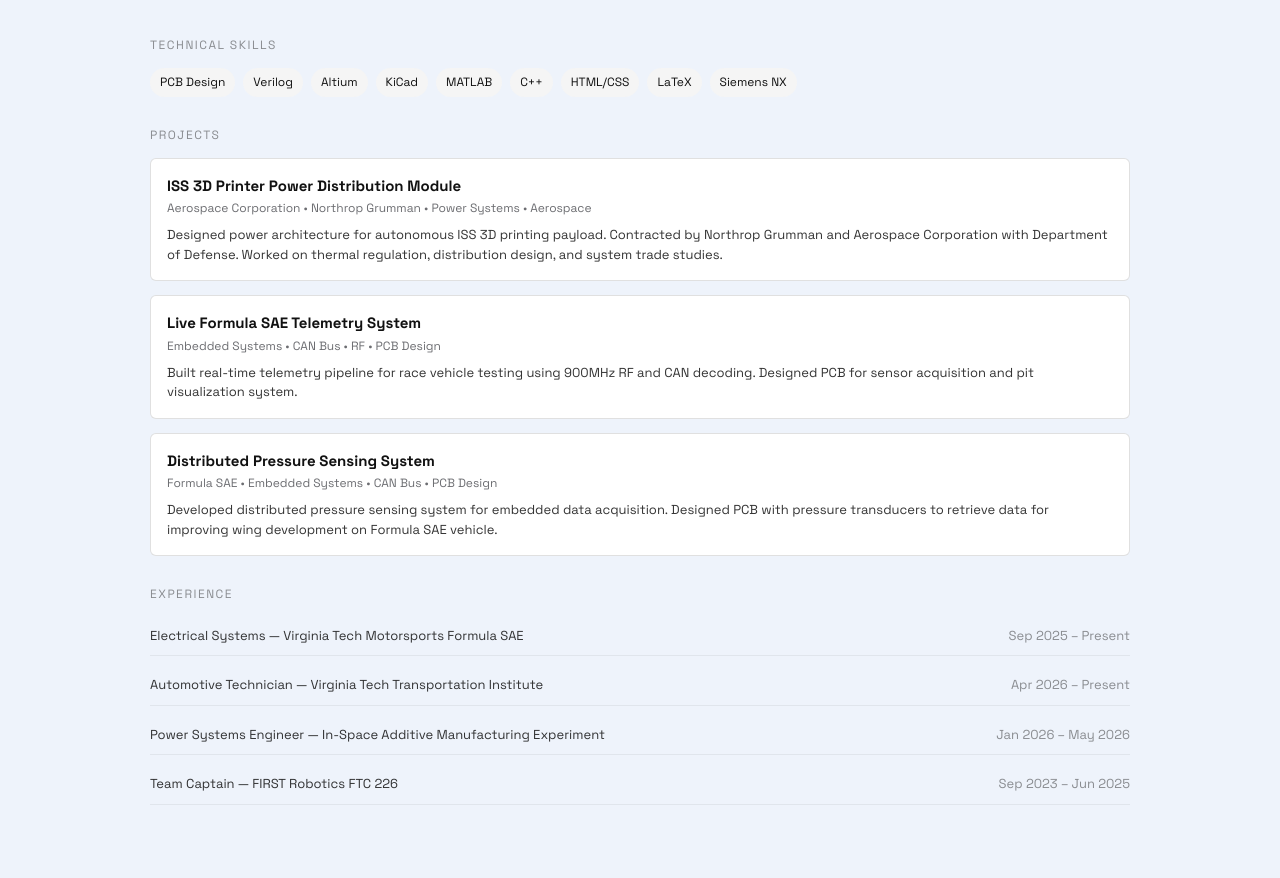
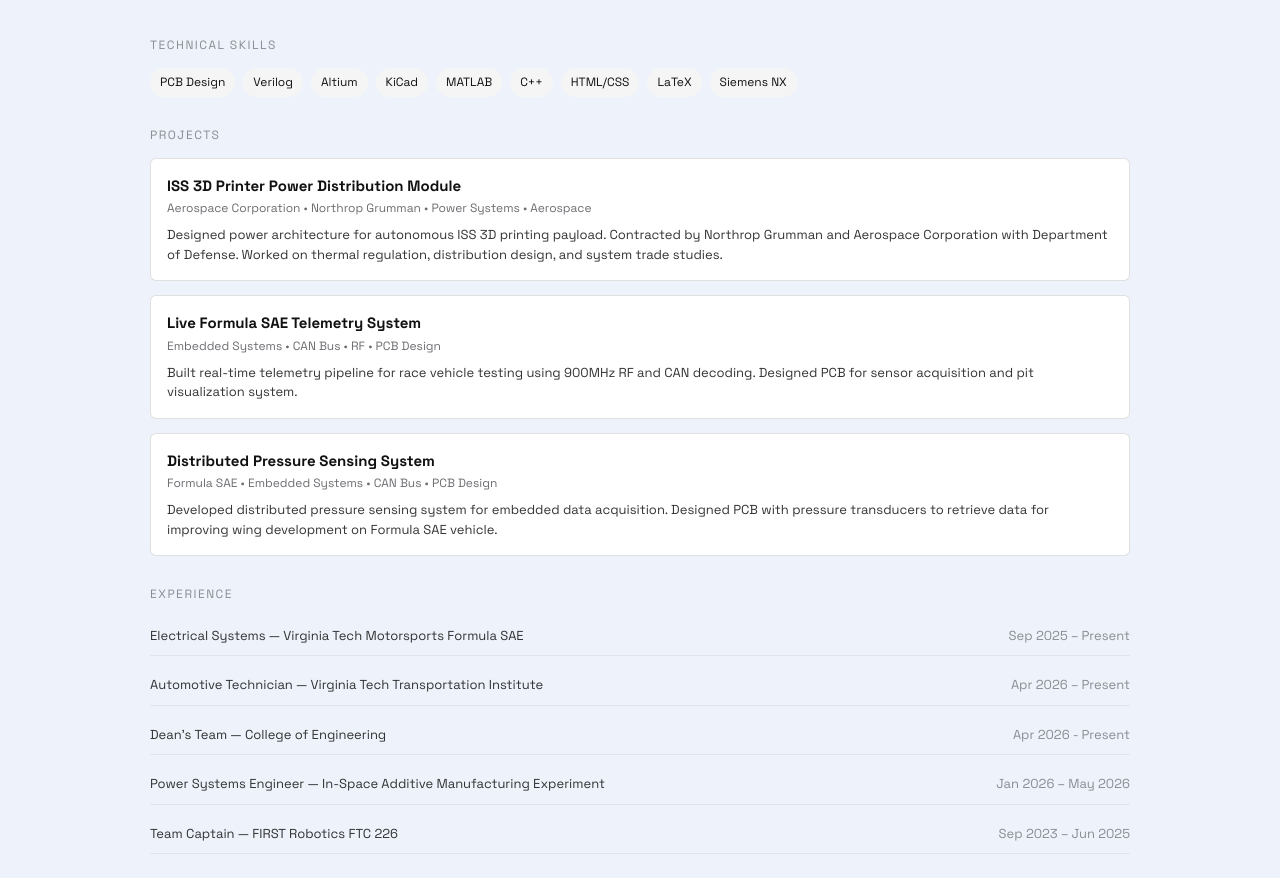
Before and after one commit to rvlichter/rvlichter.github.io, a plain HTML site: page index.html in a window 1280 px wide. Shown: the part 184-1062 px from the top of the page. Drawn offline with Linux system fonts and the light colour scheme.

Commit message:
add dean's role + fix cli default (show v/ inspect)

```diff
--- a/index.html
+++ b/index.html
@@ -1049,7 +1049,6 @@ body[data-palette="paper"] {
     <span class="prompt">user@vt:~$</span>
     <input id="terminalInput"
       style="background:none;border:none;outline:none;font-family:inherit;font-size:13px;width:70%;"
-      placeholder="inspect telemetry"
   />
   </div>
 
@@ -1163,6 +1162,11 @@ body[data-palette="paper"] {
     </div>
 
     <div class="timeline-item">
+      <div class="role">Dean's Team — College of Engineering </div>
+      <div class="time">Apr 2026 - Present</div>
+    </div>
+
+    <div class="timeline-item">
       <div class="role">Power Systems Engineer — In-Space Additive Manufacturing Experiment</div>
       <div class="time">Jan 2026 – May 2026</div>
     </div>
```
